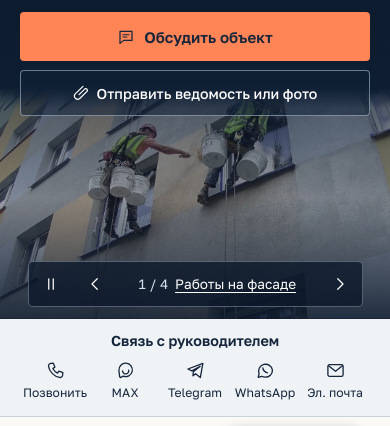
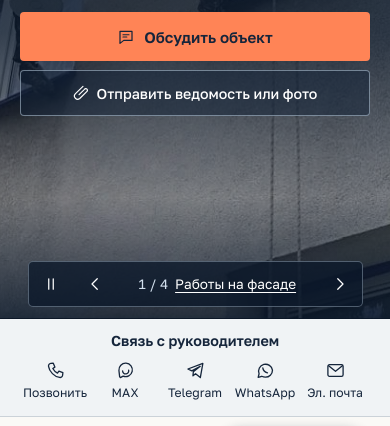
Before and after one commit to signatureq/vysotnye-raboty-ekb, a plain HTML site: page index.html in a window 390 px wide. Shown: the part 351-777 px from the top of the page. Drawn offline with Linux system fonts and the light colour scheme.

Commit message:
Fill mobile hero with facade photo

```diff
--- a/styles.css
+++ b/styles.css
@@ -324,13 +324,7 @@ dialog::backdrop { background: rgba(8,19,34,.78); }
   }
   .mobile-panorama > div { position: absolute; inset: 0; background-size: cover; opacity: 0; transition: opacity .75s ease-in-out; }
   .mobile-panorama > .is-current { z-index: 1; opacity: 1; }
-  .mobile-panorama > [data-mobile-photo="97"] {
-    top: auto;
-    height: 38%;
-    background-image: url(assets/photos/97.webp);
-    background-position: 48% center;
-    mask-image: linear-gradient(to bottom, transparent, #000 9%);
-  }
+  [data-mobile-photo="97"] { background-image: url(assets/photos/97.webp); background-position: center; }
   [data-mobile-photo="26"] { background-image: url(assets/photos/26.webp); background-position: 25% 52%; }
   [data-mobile-photo="91"] { background-image: url(assets/photos/91.webp); background-position: 53% 50%; }
   [data-mobile-photo="96"] { background-image: url(assets/photos/hero-96.webp); background-position: 56% 50%; }
```
